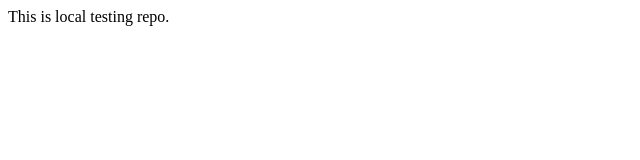
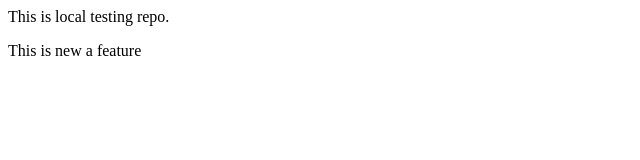
Before and after one commit to reebbhuuuuuuu/Localtestrepo2, a plain HTML site: page index.html in a window 1280 px wide. Shown: the whole page, without its empty margins (0-640 px from the left). Drawn offline with Linux system fonts and the light colour scheme.

Commit message:
add new feature

```diff
--- a/index.html
+++ b/index.html
@@ -1 +1,2 @@
 <p>This is local testing repo.</p>
+<p>This is new a feature</p>
```
